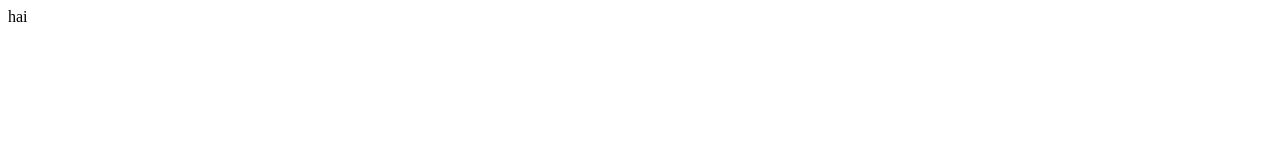
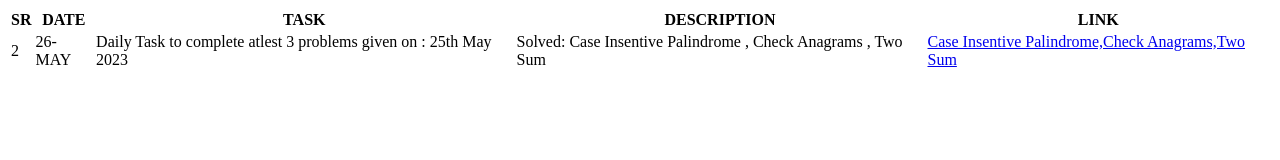
Before and after one commit to syamsundarrama/BZELITE-25-05-2023, a plain HTML site: page index1.html in a window 1280 px wide. Drawn offline with Linux system fonts and the light colour scheme.

Commit message:
update index1

```diff
--- a/index1.html
+++ b/index1.html
@@ -1 +1,33 @@
-hai
+<!DOCTYPE html>
+<html lang="en">
+<head>
+    <meta charset="UTF-8">
+    <meta http-equiv="X-UA-Compatible" content="IE=edge">
+    <meta name="viewport" content="width=device-width, initial-scale=1.0">
+    <title>Document</title>
+    <link rel = "stylesheet" href = "index.css">
+</head>
+<body>
+    <table>
+        <thead>
+            <tr>
+                <th>SR</th>
+                <th>DATE</th>
+                <th>TASK</th>
+                <th>DESCRIPTION</th>
+                <th>LINK</th>
+            </tr>
+    </thead>
+        <tbody>
+            <tr>
+                <td>2</td>
+                <td>26-MAY</td>
+                <td>Daily Task to complete atlest 3 problems given on : 25th May 2023</td>
+                <td>Solved: Case Insentive Palindrome , Check Anagrams , Two Sum</td>
+                <td><a href="/">Case Insentive Palindrome,Check Anagrams,Two Sum</a></td>
+            </tr>
+        </tbody>
+    </table>
+
+</body>
+</html>
```
